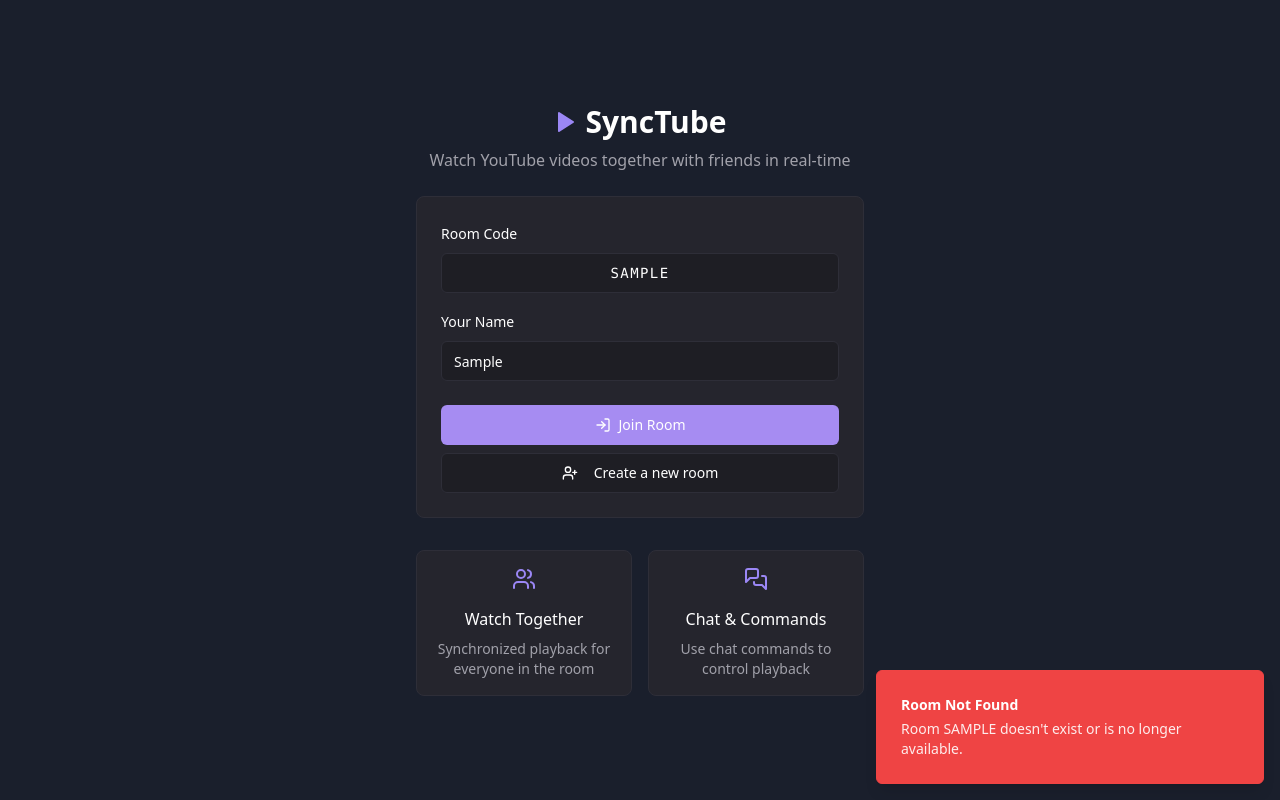
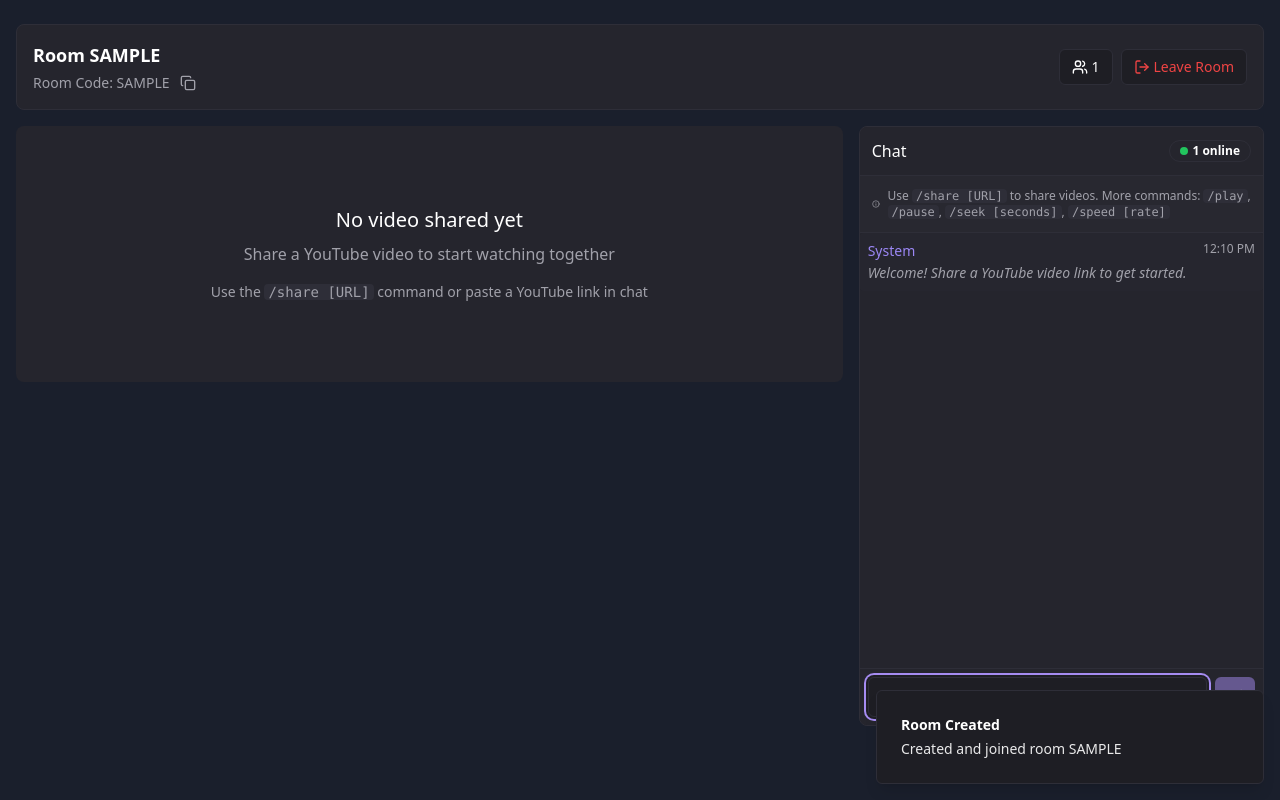
Before and after one commit to Malay-Mete/syncplay-chatroom, a React (Vite) app: page / in a window 1280 px wide. Both pictures are taken after typing "Sample", "Sample" into the empty fields and a click on the button "Join Room". Built offline with nearby package versions, Linux system fonts and the light colour scheme.

Commit message:
Fix: Room not found and share video issues
Fixes the "room not found" error and allows users to play videos by sharing a link.

```diff
--- a/src/components/ChatInput.tsx
+++ b/src/components/ChatInput.tsx
@@ -5,12 +5,14 @@ import { Button } from '@/components/ui/button';
 import { Send } from 'lucide-react';
 import { useRoom } from '@/contexts/RoomContext';
 import { extractVideoId } from '@/utils/youtube';
+import { useToast } from '@/hooks/use-toast';
 
 const ChatInput: React.FC = () => {
   const { sendMessage, shareVideo } = useRoom();
   const [message, setMessage] = useState('');
   const [isSending, setIsSending] = useState(false);
   const inputRef = useRef<HTMLInputElement>(null);
+  const { toast } = useToast();
 
   // Focus input when component mounts
   useEffect(() => {
@@ -38,6 +40,11 @@ const ChatInput: React.FC = () => {
 
           // Also send the message
           sendMessage(message);
+
+          toast({
+            title: "Video shared",
+            description: "YouTube video has been shared with everyone in the room.",
+          });
         } else {
           // Not a valid YouTube link, just send as message
           sendMessage(message);
@@ -51,6 +58,11 @@ const ChatInput: React.FC = () => {
       setMessage('');
     } catch (error) {
       console.error('Error sending message:', error);
+      toast({
+        title: "Error",
+        description: "Failed to send message. Please try again.",
+        variant: "destructive",
+      });
     } finally {
       setIsSending(false);
 
--- a/src/contexts/RoomContext.tsx
+++ b/src/contexts/RoomContext.tsx
@@ -238,7 +238,7 @@ export const RoomProvider: React.FC<{ children: React.ReactNode }> = ({ children
       // For demo, we'll use the mockRoom when Supabase is not connected
       // In the final version, this would fetch the room from Supabase
 
-      if (roomId === 'DEMO123') {
+      if (roomId.toUpperCase() === 'DEMO123') {
         // Generate user ID
         const userId = uuidv4();
 
@@ -266,11 +266,44 @@ export const RoomProvider: React.FC<{ children: React.ReactNode }> = ({ children
           description: `You've joined ${mockRoom.name}`,
         });
       } else {
-        // In real app, this would search for the room in Supabase
+        // For testing purposes, create a new room if it doesn't exist
+        const newUser: User = {
+          id: uuidv4(),
+          name: userName,
+          isActive: true,
+        };
+
+        // Create a simple room with the given ID
+        const newRoom: Room = {
+          id: roomId.toUpperCase(),
+          name: `Room ${roomId.toUpperCase()}`,
+          users: [newUser],
+          videoState: {
+            videoId: null, // No video initially
+            isPlaying: false,
+            currentTime: 0,
+            duration: 0,
+            speed: 1,
+            volume: 100,
+            lastUpdated: Date.now(),
+          },
+          messages: [{
+            id: 'welcome',
+            userId: 'system',
+            userName: 'System',
+            content: 'Welcome! Share a YouTube video link to get started.',
+            timestamp: Date.now(),
+            isCommand: false,
+          }],
+          createdAt: Date.now(),
+        };
+
+        setCurrentUser(newUser);
+        setRoom(newRoom);
+
         toast({
-          title: "Room Not Found",
-          description: `Room ${roomId} doesn't exist or is no longer available.`,
-          variant: "destructive",
+          title: "Room Created",
+          description: `Created and joined room ${roomId.toUpperCase()}`,
         });
       }
     } catch (error) {
```
